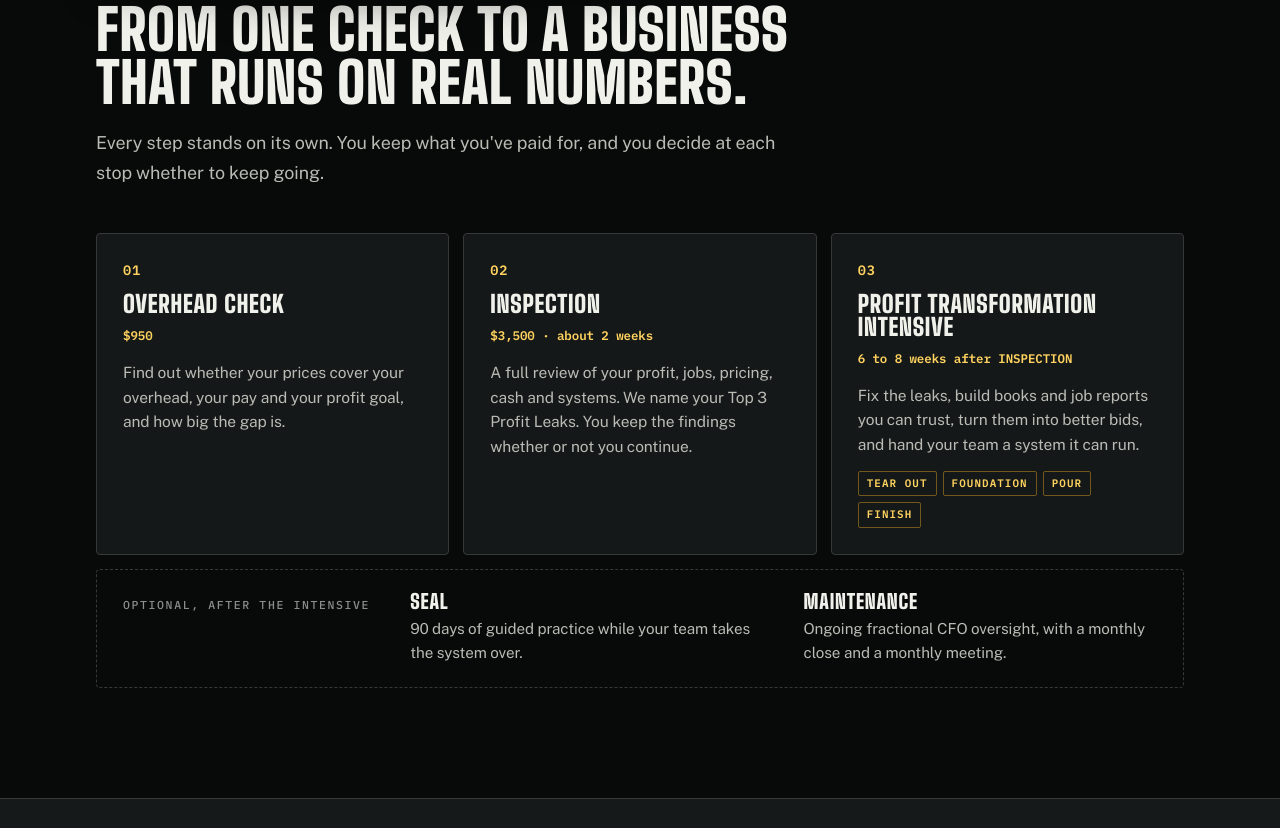
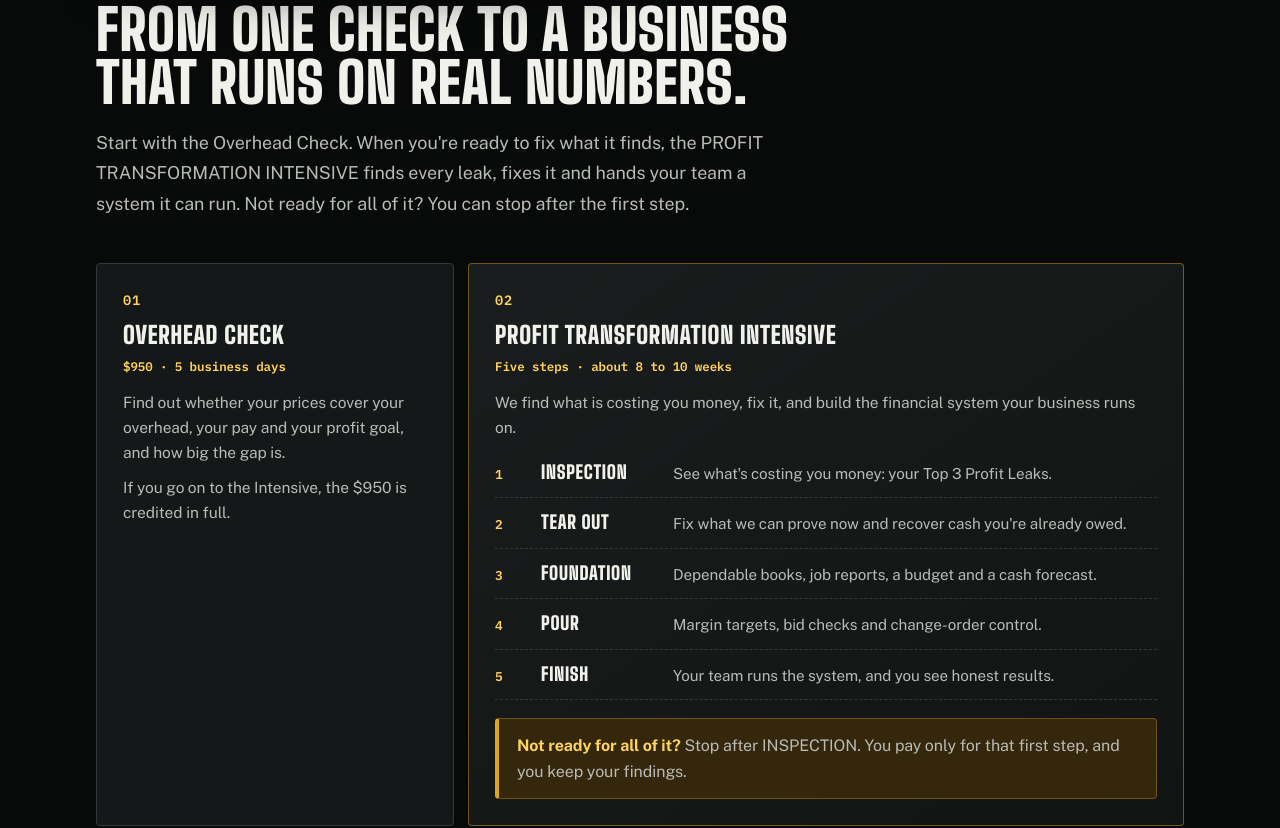
Before and after one commit to jennpcfo/pourprofitcfo-site, a plain HTML site: page site/index.html in a window 1280 px wide. Shown: the part 3218-4046 px from the top of the page. Drawn offline with nearby package versions, Linux system fonts and the light colour scheme.

Commit message:
Marketing path: the Overhead Check, then the PROFIT TRANSFORMATION INTENSIVE (#6)
Jenn, 2026-11-23: don't separate INSPECTION from the Intensive in the marketing; push from the
Overhead Check to the Intensive, with the option to stop after its first step. How it works now
has two stops; INSPECTION is step 1 of the Intensive with a 'not ready for all of it?' exit.
The $950 is credited toward the Intensive on the page and in the test result.

Co-authored-by: Jennifer Petrocelli <jenniferpetrocelli@Jennifers-MBP.localdomain>
Co-authored-by: Claude Opus 5.5 <noreply@anthropic.com>

```diff
--- a/site/assets/site.css
+++ b/site/assets/site.css
@@ -180,6 +180,16 @@ section{ padding-block: clamp(56px, 9vw, 110px); }
   font-family: var(--mono); font-size: 0.68rem; letter-spacing: 0.1em; font-weight: 600;
   padding: 3px 8px; border: 1px solid rgba(224,165,30,.45); border-radius: 2px; color: var(--accent-hi);
 }
+.path-2{ grid-template-columns: minmax(0, 1fr) minmax(0, 2fr); }
+.stop p + p{ margin-top: 10px; }
+.stop-main{ border-color: rgba(224,165,30,.45); background: linear-gradient(145deg, #1a1d1d, #121414); }
+.steps-list{ margin: 18px 0 0; padding: 0; list-style: none; counter-reset: s; display: grid; gap: 10px; }
+.steps-list li{ counter-increment: s; display: grid; grid-template-columns: 34px 120px 1fr; gap: 4px 12px; align-items: baseline; padding-bottom: 10px; border-bottom: 1px dashed var(--line); }
+.steps-list li::before{ content: counter(s); font-family: var(--mono); font-weight: 600; font-size: 0.8rem; color: var(--accent-hi); }
+.steps-list strong{ font-family: var(--display); font-weight: 900; font-size: 1.15rem; letter-spacing: 0.04em; color: var(--ink); }
+.steps-list span{ color: var(--ink-soft); font-size: 0.95rem; }
+.exit{ margin-top: 18px; padding: 14px 18px; background: var(--accent-tint); border: 1px solid rgba(224,165,30,.35); border-left: 4px solid var(--accent); border-radius: 4px; color: var(--ink-soft); }
+.exit strong{ color: var(--accent-hi); }
 .addons{
   margin-top: 14px; padding: 22px 26px; border: 1px dashed var(--line); border-radius: 4px;
   display: grid; grid-template-columns: auto 1fr 1fr; gap: 20px 40px; align-items: start;
@@ -221,7 +231,9 @@ footer .wordmark, footer .wordmark:hover{ text-decoration: none; }
   .emblem-stage{ order: -1; justify-self: start; }
   .emblem-stage img{ width: 150px; }
   .emblem-stage::before{ display: none; }
-  .problem-grid, .cols3, .two, .path{ grid-template-columns: 1fr; }
+  .problem-grid, .cols3, .two, .path, .path-2{ grid-template-columns: 1fr; }
+  .steps-list li{ grid-template-columns: 28px 1fr; }
+  .steps-list span{ grid-column: 2; }
   .test-band{ grid-template-columns: 1fr; }
   .test-band .meter{ display: none; }
   .addons{ grid-template-columns: 1fr; }
--- a/site/assets/slump-test.js
+++ b/site/assets/slump-test.js
@@ -188,7 +188,7 @@
     var next = el("div", { class: "next" });
     next.appendChild(el("div", { class: "eyebrow" }, "Your next step"));
     next.appendChild(el("h3", { style: "margin-top:8px" }, "The Overhead Check: $950"));
-    next.appendChild(el("p", null, "We compare the margin you're earning with the margin you need, loan payments included, put a dollar figure on the yearly gap, check how your bids are built, and go over your three most important next steps on a 45-minute call with Jenn. Results in 5 business days, and the $950 counts toward the INSPECTION if you go further."));
+    next.appendChild(el("p", null, "We compare the margin you're earning with the margin you need, loan payments included, put a dollar figure on the yearly gap, check how your bids are built, and go over your three most important next steps on a 45-minute call with Jenn. Results in 5 business days, and the $950 counts toward the PROFIT TRANSFORMATION INTENSIVE if you go further."));
     var br = el("div", { class: "btn-row" });
     br.appendChild(el("a", { class: "btn", href: BOOK, target: "_blank", rel: "noopener" }, "Book a free call to get started"));
     br.appendChild(el("a", { class: "btn btn-ghost", href: "/#overhead-check" }, "What's in the Overhead Check"));
--- a/site/index.html
+++ b/site/index.html
@@ -155,7 +155,7 @@
     </div>
 
     <div class="credit">
-      <p><strong>The $950 counts toward the INSPECTION.</strong> If you decide to go deeper, it is credited in full toward the next step.</p>
+      <p><strong>The $950 counts toward the PROFIT TRANSFORMATION INTENSIVE.</strong> If you go further, it is credited in full.</p>
       <a class="btn" href="https://calendar.app.google/zRN99heED6kefWTYA" target="_blank" rel="noopener">Book a free call to get started</a>
     </div>
   </div>
@@ -166,26 +166,30 @@
     <div class="eyebrow">How it works</div>
     <img class="cps-lockup" src="/assets/cps-lockup-1200.png" alt="Concrete Profit System: real numbers, more profit" width="560" height="187" loading="lazy">
     <h2 class="h2">From one check to a business that runs on real numbers.</h2>
-    <p class="lede">Every step stands on its own. You keep what you've paid for, and you decide at each stop whether to keep going.</p>
-    <div class="path">
+    <p class="lede">Start with the Overhead Check. When you're ready to fix what it finds, the PROFIT TRANSFORMATION INTENSIVE finds every leak, fixes it and hands your team a system it can run. Not ready for all of it? You can stop after the first step.</p>
+    <div class="path path-2">
       <div class="stop">
         <div class="num">01</div>
         <h3>Overhead Check</h3>
-        <span class="tag">$950</span>
+        <span class="tag">$950 &middot; 5 business days</span>
         <p>Find out whether your prices cover your overhead, your pay and your profit goal, and how big the gap is.</p>
+        <p>If you go on to the Intensive, the $950 is credited in full.</p>
       </div>
-      <div class="stop">
+      <div class="stop stop-main">
         <div class="num">02</div>
-        <h3>INSPECTION</h3>
-        <span class="tag">$3,500 &middot; about 2 weeks</span>
-        <p>A full review of your profit, jobs, pricing, cash and systems. We name your Top 3 Profit Leaks. You keep the findings whether or not you continue.</p>
-      </div>
-      <div class="stop">
-        <div class="num">03</div>
         <h3>PROFIT TRANSFORMATION INTENSIVE</h3>
-        <span class="tag">6 to 8 weeks after INSPECTION</span>
-        <p>Fix the leaks, build books and job reports you can trust, turn them into better bids, and hand your team a system it can run.</p>
-        <div class="steps-mini"><span>TEAR OUT</span><span>FOUNDATION</span><span>POUR</span><span>FINISH</span></div>
+        <span class="tag">Five steps &middot; about 8 to 10 weeks</span>
+        <p>We find what is costing you money, fix it, and build the financial system your business runs on.</p>
+        <ol class="steps-list">
+          <li><strong>INSPECTION</strong><span>See what's costing you money: your Top 3 Profit Leaks.</span></li>
+          <li><strong>TEAR OUT</strong><span>Fix what we can prove now and recover cash you're already owed.</span></li>
+          <li><strong>FOUNDATION</strong><span>Dependable books, job reports, a budget and a cash forecast.</span></li>
+          <li><strong>POUR</strong><span>Margin targets, bid checks and change-order control.</span></li>
+          <li><strong>FINISH</strong><span>Your team runs the system, and you see honest results.</span></li>
+        </ol>
+        <div class="exit">
+          <strong>Not ready for all of it?</strong> Stop after INSPECTION. You pay only for that first step, and you keep your findings.
+        </div>
       </div>
     </div>
     <div class="addons">
```
